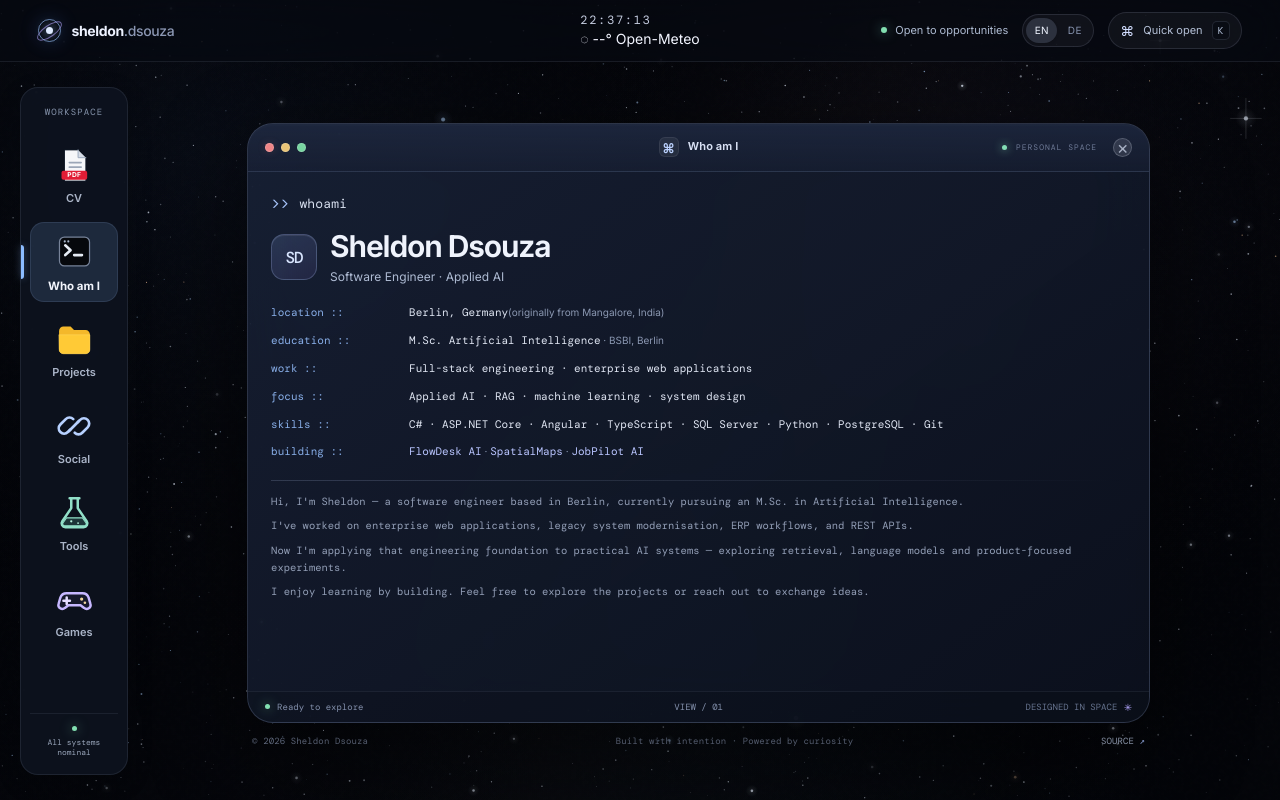
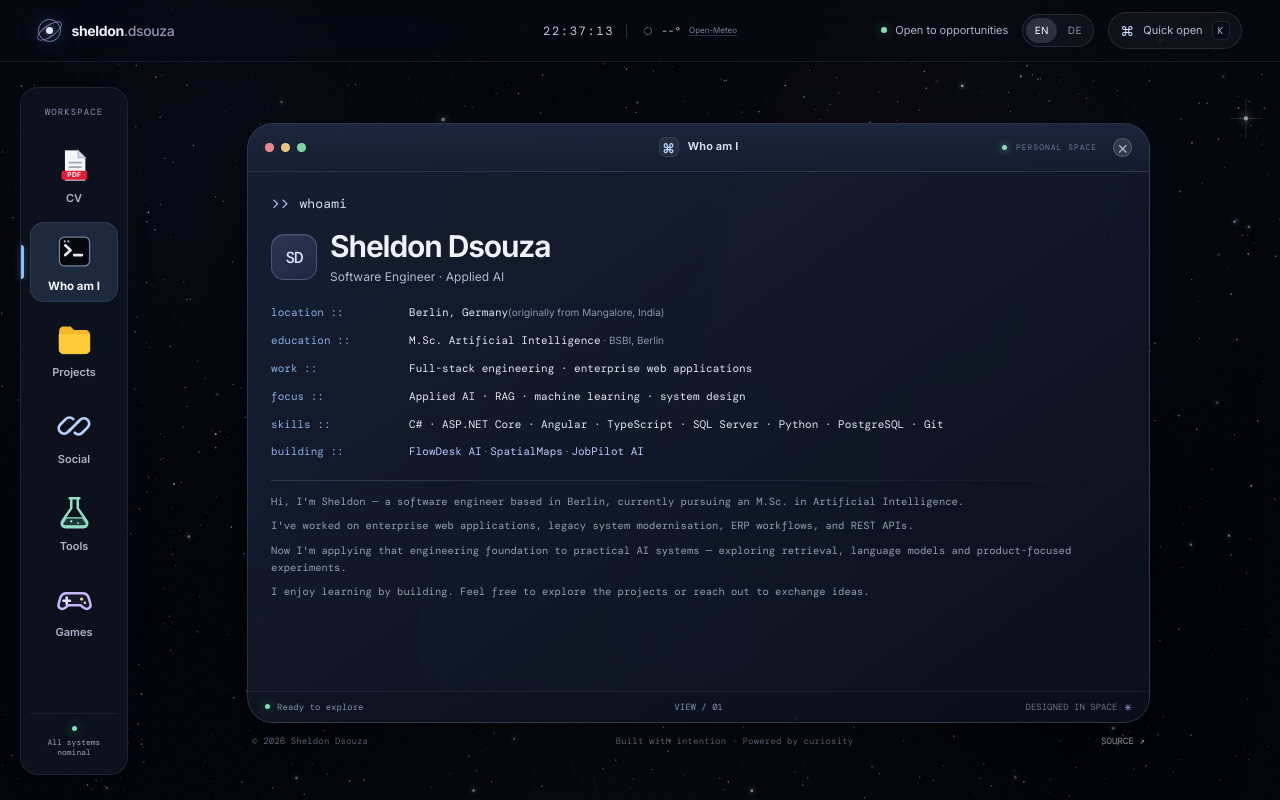
Before and after one commit to sheldon5006/portfolio-, a Flask app: page / in a window 1280 px wide. Run offline with Flask 3, Linux system fonts and the light colour scheme.

Commit message:
Style topbar weather indicator

```diff
--- a/static/css/style.css
+++ b/static/css/style.css
@@ -41,7 +41,20 @@ button:focus-visible,a:focus-visible,input:focus-visible,textarea:focus-visible{
 .brand-orbit{width:23px;height:23px;border:1px solid rgba(156,195,255,.65);border-radius:50%;position:relative;display:inline-grid;place-items:center;box-shadow:0 0 20px rgba(102,145,255,.2)}
 .brand-orbit:before{content:"";position:absolute;width:27px;height:10px;border:1px solid rgba(183,165,255,.6);border-radius:50%;transform:rotate(-35deg)}
 .brand-orbit i{display:block;width:7px;height:7px;border-radius:50%;background:#dfeaff;box-shadow:0 0 11px #9cc5ff}
+.system-center{justify-self:center;display:flex;align-items:center;gap:12px;white-space:nowrap;min-width:0}
 .system-clock{font:12px "DM Mono",monospace;letter-spacing:1.7px;color:#c6cee1;font-variant-numeric:tabular-nums}
+.system-center-divider{width:1px;height:14px;flex-shrink:0;background:rgba(193,211,255,.18)}
+.system-weather{display:inline-flex;align-items:center;gap:5px;color:#c6cee1;font:11px "DM Mono",monospace;text-decoration:none;white-space:nowrap}
+.system-weather-icon{display:inline-block;width:17px;text-align:center;font:16px/1 "Segoe UI Symbol","Apple Symbols",sans-serif}
+.system-weather-icon.is-clear{color:#f2cf82}
+.system-weather-icon.is-cloudy{color:#b9c9e7}
+.system-weather-icon.is-foggy{color:#a5b4ce}
+.system-weather-icon.is-rainy{color:#8fc4ff}
+.system-weather-icon.is-snowy{color:#c3dcff}
+.system-weather-icon.is-stormy{color:#c7b2ff}
+.system-weather-temp{font-variant-numeric:tabular-nums}
+.weather-source{margin-left:3px;color:#7886a3;font:8px Inter,sans-serif;letter-spacing:0;text-decoration:none;border-bottom:1px solid rgba(160,181,222,.22);transition:color .2s,border-color .2s}
+.weather-source:hover{color:#d3e0ff;border-color:rgba(190,210,255,.62)}
 .system-actions{justify-self:end;display:flex;align-items:center;gap:14px}
 .availability{display:inline-flex;align-items:center;gap:8px;color:#aebbd1;font-size:11px;white-space:nowrap}
 .availability-dot,.mini-status-dot,.statusbar-dot{display:inline-block;width:6px;height:6px;background:#82dfb1;border-radius:50%;box-shadow:0 0 12px rgba(130,223,177,.65);flex-shrink:0}
@@ -324,7 +337,7 @@ kbd{font:10px "DM Mono",monospace;color:#aebbd4;background:rgba(2,5,12,.36);bord
 html[lang="de"] .profile-copy h1{letter-spacing:-2.6px}
 @media(min-width:1500px){.profile-hero{min-height:410px}.view{padding:48px 54px}.portrait-area{max-width:350px}}
 @media(max-width:1080px){
- .system-bar{grid-template-columns:1fr auto;gap:10px}.system-clock{display:none}
+ .system-bar{grid-template-columns:auto auto minmax(0,1fr);gap:10px}.system-center{justify-self:start;gap:9px}.system-clock{font-size:11px;letter-spacing:1px}
  .desktop-shell{grid-template-columns:84px minmax(0,1fr);gap:14px;padding-left:14px;padding-right:14px}
  .app-rail{padding:11px 6px}.rail-item{min-height:70px}.rail-footer{font-size:7px}
  .profile-hero{grid-template-columns:minmax(0,1.2fr) minmax(190px,.8fr);gap:20px}
@@ -334,6 +347,7 @@ html[lang="de"] .profile-copy h1{letter-spacing:-2.6px}
 }
 @media(max-width:760px){
  .system-bar{height:56px;padding:0 15px;grid-template-columns:1fr auto}
+ .system-center{display:none}
  .brand-mark{font-size:13px}.brand-orbit{width:20px;height:20px}
  .system-actions{gap:7px}.availability{display:none}
  .command-trigger{padding:7px 9px;gap:6px}.command-trigger>span:nth-child(2){display:none}
```
